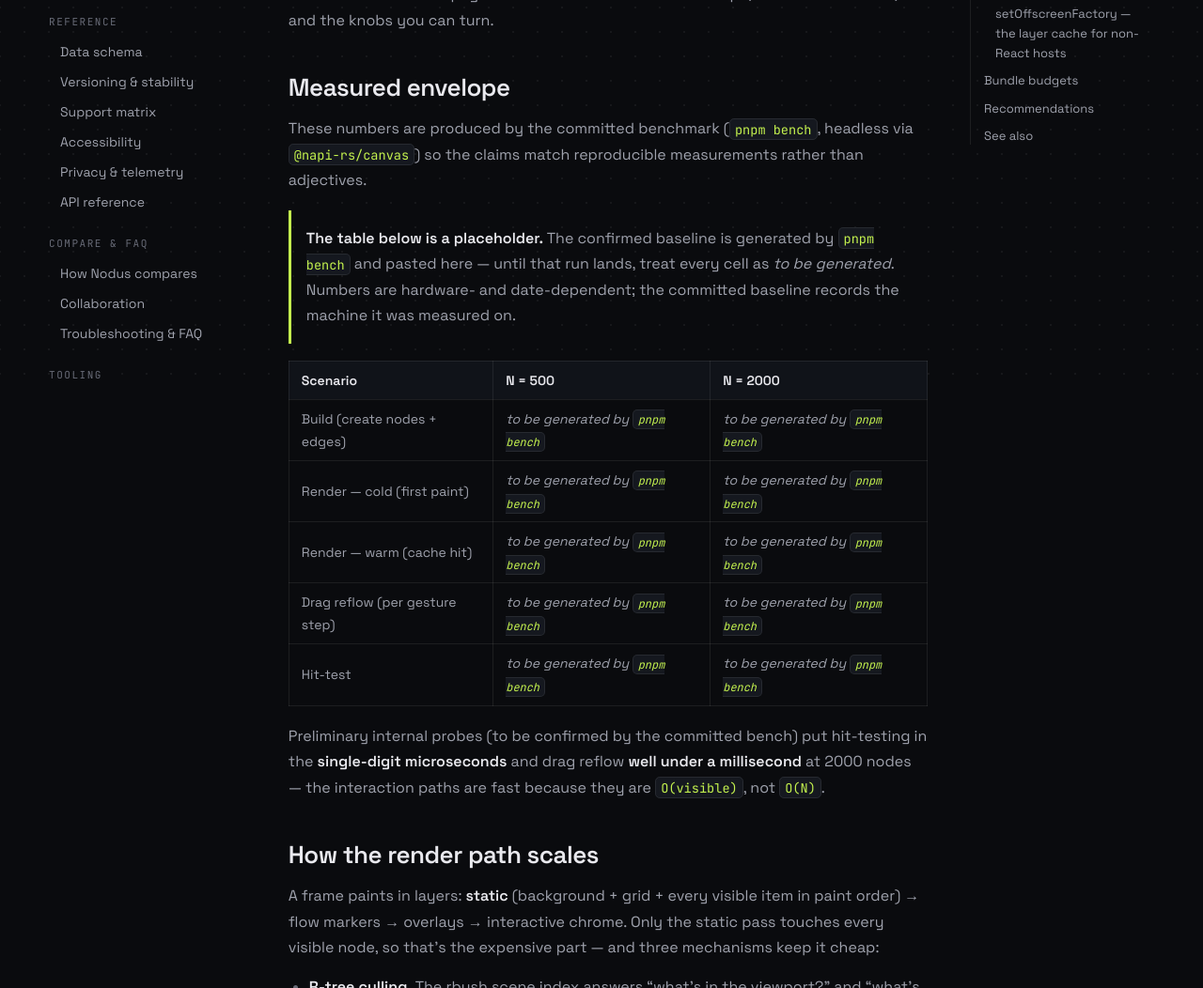
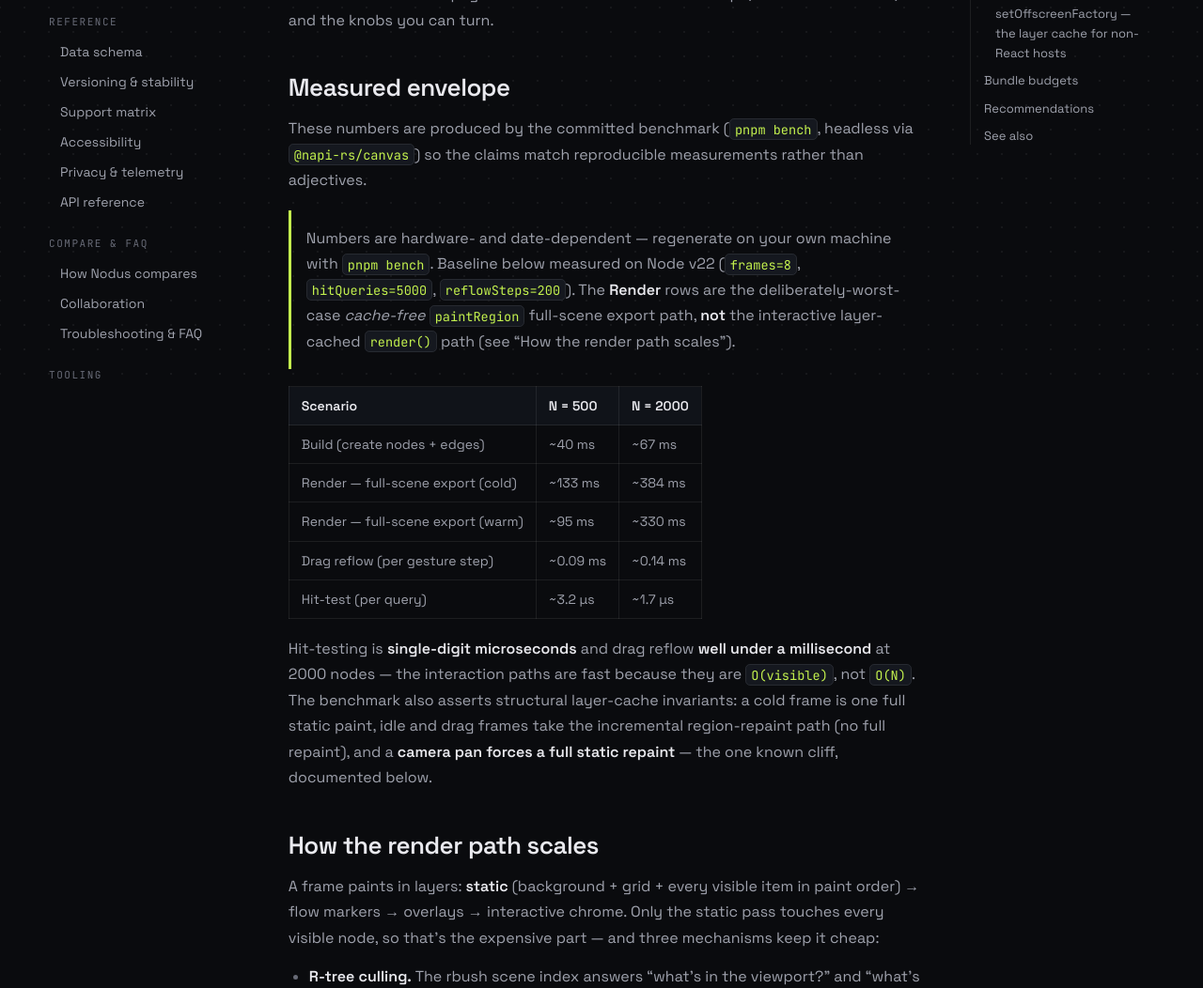
Before and after one commit to ahmazin/nodus, an Astro site in the folder apps/site/: page /nodus/docs/performance in a window 1280 px wide. Shown: the part 382-1434 px from the top of the page at 94% size. Built offline with nearby package versions, Linux system fonts and the light colour scheme; Astro itself is replaced by a stand-in of ours.

Commit message:
docs(perf): real measured bench numbers in the performance envelope [PRR]
Replaces the placeholder table with actual pnpm bench output (build/render cold+warm/reflow/hit-test at N=500 & 2000) + the machine caveat + the layer-cache invariant summary and the camera-pan cliff note.

Co-Authored-By: Claude Opus 4.8 (1M context) <noreply@anthropic.com>
Claude-Session: https://claude.ai/code/session_01RpaQm5Awd2KeKRUWLmoXFq

```diff
--- a/apps/site/src/pages/docs/performance.md
+++ b/apps/site/src/pages/docs/performance.md
@@ -13,21 +13,24 @@ document. This page documents the measured envelope, the one known cliff, and th
 These numbers are produced by the committed benchmark (`pnpm bench`, headless via `@napi-rs/canvas`)
 so the claims match reproducible measurements rather than adjectives.
 
-> **The table below is a placeholder.** The confirmed baseline is generated by `pnpm bench` and pasted
-> here — until that run lands, treat every cell as *to be generated*. Numbers are hardware- and
-> date-dependent; the committed baseline records the machine it was measured on.
+> Numbers are hardware- and date-dependent — regenerate on your own machine with `pnpm bench`.
+> Baseline below measured on Node v22 (`frames=8`, `hitQueries=5000`, `reflowSteps=200`). The
+> **Render** rows are the deliberately-worst-case *cache-free* `paintRegion` full-scene export path,
+> **not** the interactive layer-cached `render()` path (see "How the render path scales").
 
 | Scenario | N = 500 | N = 2000 |
 |---|---|---|
-| Build (create nodes + edges) | _to be generated by `pnpm bench`_ | _to be generated by `pnpm bench`_ |
-| Render — cold (first paint) | _to be generated by `pnpm bench`_ | _to be generated by `pnpm bench`_ |
-| Render — warm (cache hit) | _to be generated by `pnpm bench`_ | _to be generated by `pnpm bench`_ |
-| Drag reflow (per gesture step) | _to be generated by `pnpm bench`_ | _to be generated by `pnpm bench`_ |
-| Hit-test | _to be generated by `pnpm bench`_ | _to be generated by `pnpm bench`_ |
+| Build (create nodes + edges) | ~40 ms | ~67 ms |
+| Render — full-scene export (cold) | ~133 ms | ~384 ms |
+| Render — full-scene export (warm) | ~95 ms | ~330 ms |
+| Drag reflow (per gesture step) | ~0.09 ms | ~0.14 ms |
+| Hit-test (per query) | ~3.2 µs | ~1.7 µs |
 
-Preliminary internal probes (to be confirmed by the committed bench) put hit-testing in the
-**single-digit microseconds** and drag reflow **well under a millisecond** at 2000 nodes — the
-interaction paths are fast because they are `O(visible)`, not `O(N)`.
+Hit-testing is **single-digit microseconds** and drag reflow **well under a millisecond** at 2000
+nodes — the interaction paths are fast because they are `O(visible)`, not `O(N)`. The benchmark also
+asserts structural layer-cache invariants: a cold frame is one full static paint, idle and drag
+frames take the incremental region-repaint path (no full repaint), and a **camera pan forces a full
+static repaint** — the one known cliff, documented below.
 
 ## How the render path scales
 
```
